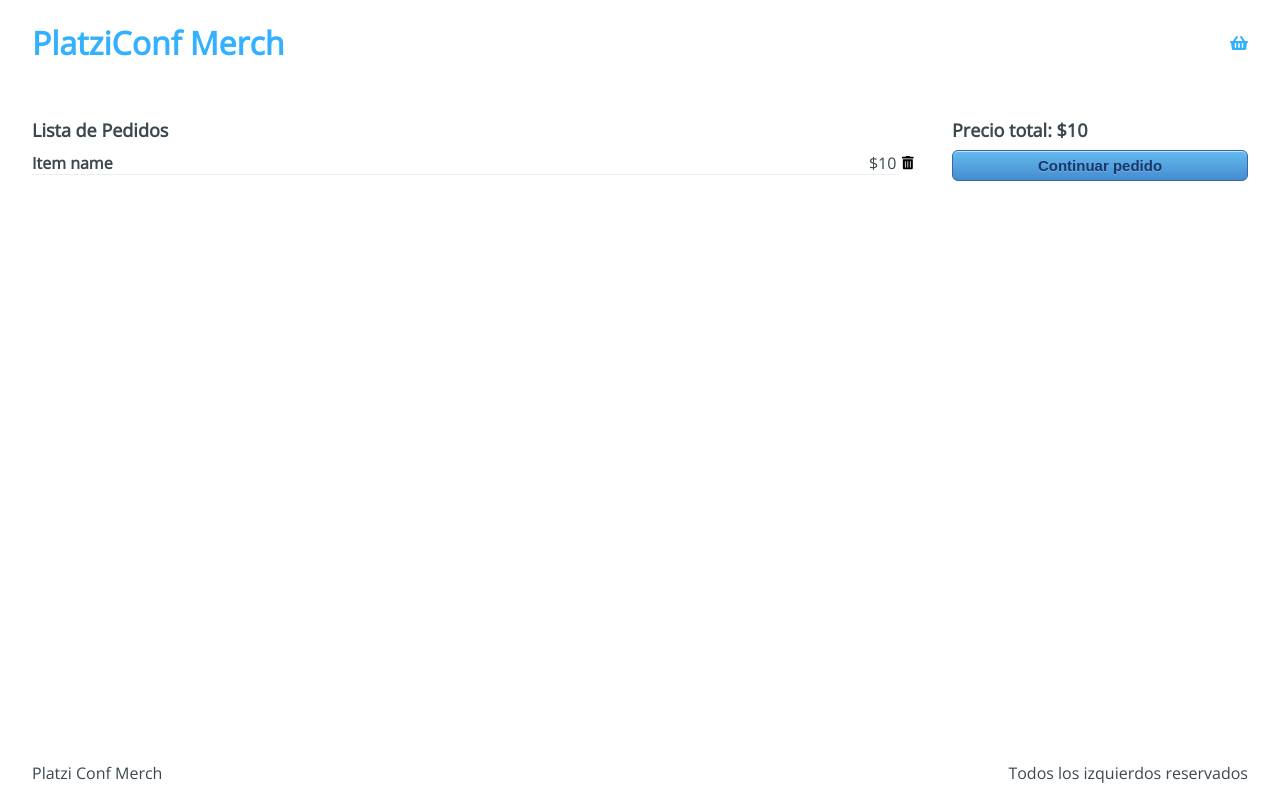
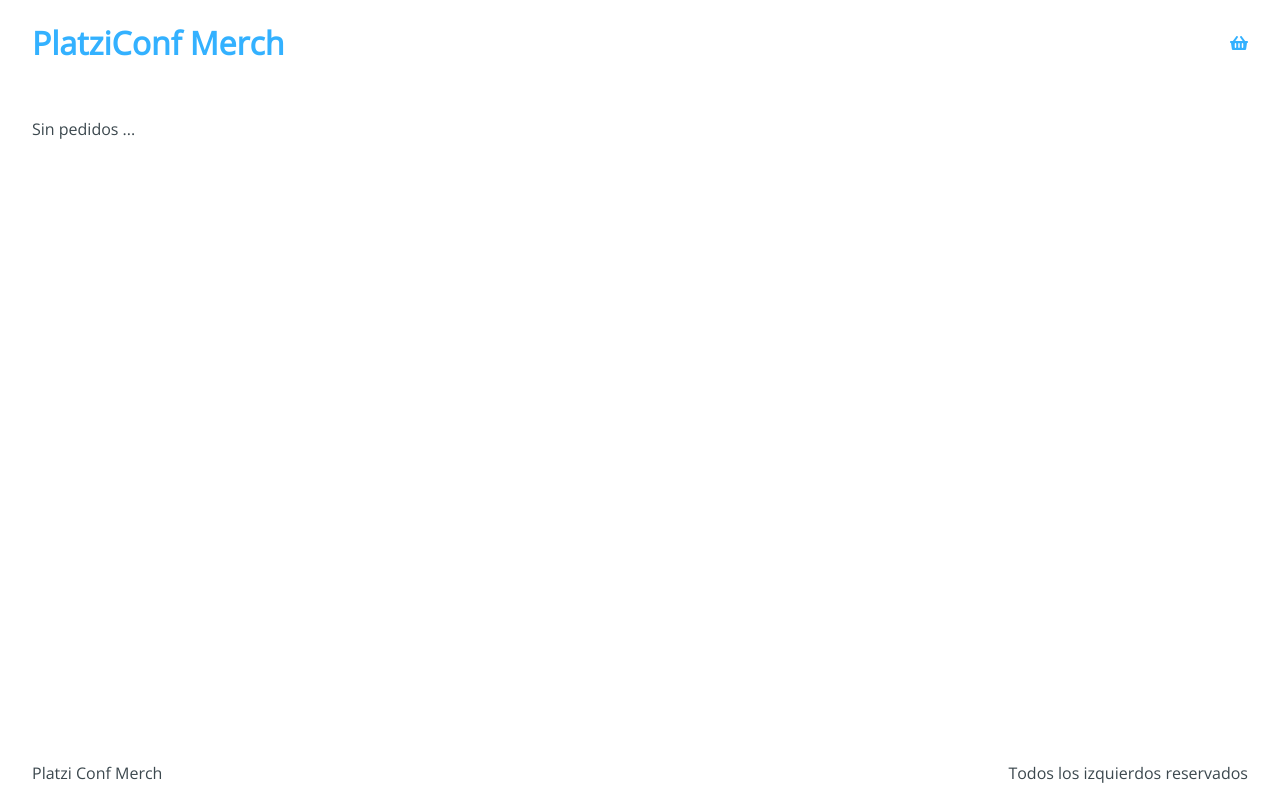
Before and after one commit to cristianiniguez/curso_profesional_react_hooks, a React app: page /checkout in a window 1280 px wide. Built offline with nearby package versions, Linux system fonts and the light colour scheme.

Commit message:
hooks: useContext en la pagina de Checkout

```diff
--- a/src/containers/Checkout.jsx
+++ b/src/containers/Checkout.jsx
@@ -1,29 +1,51 @@
-import React from 'react';
+import React, { useContext } from 'react';
 import { Link } from 'react-router-dom';
 
 import '../styles/components/Checkout.css';
 
-const Checkout = () => (
+import AppContext from '../context/AppContext';
+
+const Checkout = () => {
+  const {
+    state: { cart },
+    removeFromCart,
+  } = useContext(AppContext);
+
+  const handleRemove = removeFromCart;
+
+  const handleSumTotal = () => {
+    const reducer = (accumulator, currentValue) =>
+      accumulator + currentValue.price;
+    const sum = cart.reduce(reducer, 0);
+    return sum;
+  };
+
+  return (
     <main className="Checkout">
       <div className="Checkout__content">
-      <h3>Lista de Pedidos</h3>
-      <div className="Checkout__item">
+        {cart.length > 0 ? <h3>Lista de Pedidos</h3> : 'Sin pedidos ...'}
+        {cart.map((item) => (
+          <div key={item.cartId} className="Checkout__item">
             <div className="Checkout__element">
-          <h4>Item name</h4>
-          <span>$10</span>
+              <h4>{item.title}</h4>
+              <span>{item.price}</span>
             </div>
-        <button type="button">
+            <button type="button" onClick={() => handleRemove(item)}>
               <i className="fas fa-trash-alt" />
             </button>
           </div>
+        ))}
       </div>
+      {cart.length > 0 && (
         <div className="Checkout__sidebar">
-      <h3>Precio total: $10</h3>
+          <h3>{`Precio total: ${handleSumTotal()}`}</h3>
           <Link to="/checkout/information">
             <button type="button">Continuar pedido</button>
           </Link>
         </div>
+      )}
     </main>
   );
+};
 
 export default Checkout;
--- a/src/hooks/useInitialState.js
+++ b/src/hooks/useInitialState.js
@@ -2,19 +2,21 @@
 import initialState from '../initialState';
 
 const useInitialState = () => {
-  const [state, setState] = useState(initialState);
+  const [state, setState] = useState({ ...initialState, cartCount: 0 });
 
   const addToCart = (payload) => {
+    const index = state.cartCount;
     setState({
       ...state,
-      cart: [...state.cart, payload],
+      cart: [...state.cart, { ...payload, cartId: index }],
+      cartCount: index + 1,
     });
   };
 
   const removeFromCart = (payload) => {
     setState({
       ...state,
-      cart: state.cart.filter((items) => items.id !== payload.id),
+      cart: state.cart.filter((items) => items.cartId !== payload.cartId),
     });
   };
 
```
Lines whose indentation alone changed are shown as unchanged.
